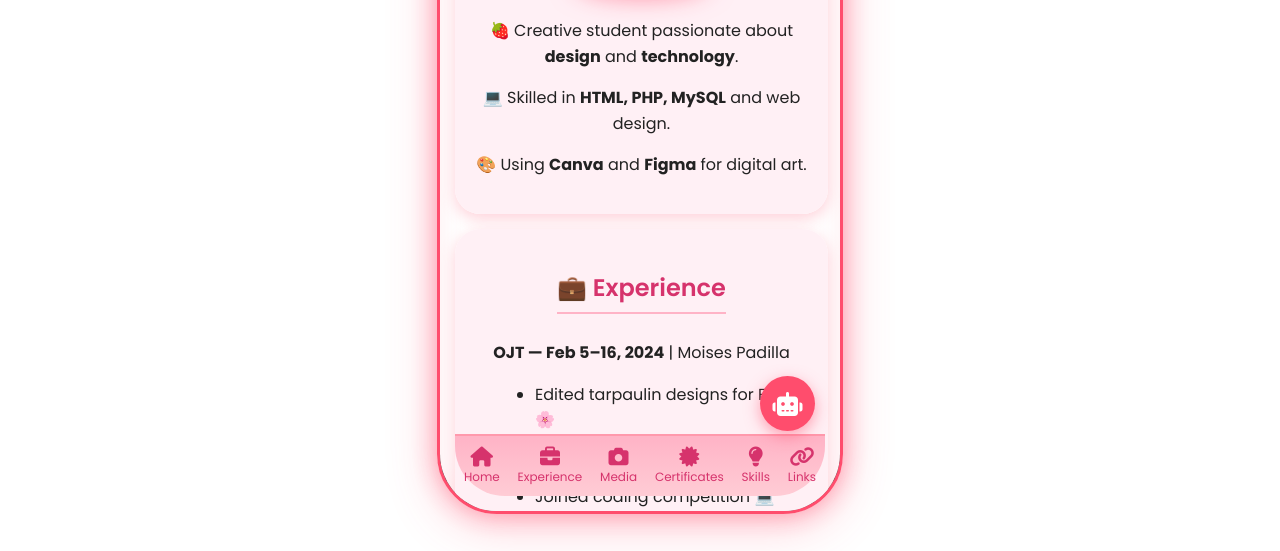
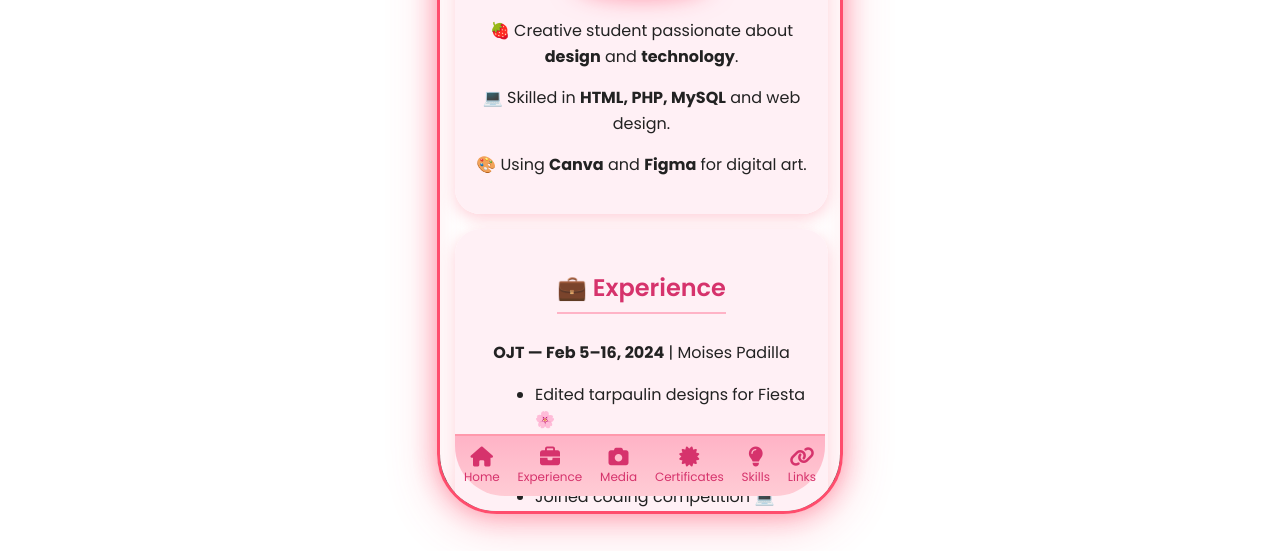
Before and after one commit to delacruzshannongale58-ship-it/who-, a plain HTML site: page index.html in a window 1280 px wide. Shown: the part 249-800 px from the top of the page. Drawn offline with Linux system fonts and the light colour scheme.

Commit message:
Update index.html

```diff
--- a/index.html
+++ b/index.html
@@ -113,23 +113,6 @@ button:hover { transform: scale(1.1); background: linear-gradient(135deg,var(--c
 .bottom-nav a:hover { transform: scale(1.2); color: var(--strawberry-red); text-shadow: 0 0 10px var(--strawberry-red); }
 
 /* CHATBOT STYLING */
-#chat-bubble {
-  position: fixed;
-  bottom: 80px;
-  right: 25px;
-  width: 55px;
-  height: 55px;
-  background: var(--strawberry-red);
-  border-radius: 50%;
-  display: flex;
-  justify-content: center;
-  align-items: center;
-  color: white;
-  font-size: 24px;
-  cursor: pointer;
-  z-index: 1000;
-  box-shadow: 0 5px 15px rgba(255,77,109,0.5);
-}
 #chat-window {
   position: absolute;
   bottom: 75px;
@@ -221,7 +204,7 @@ html { scroll-behavior: smooth; }
     <div class="portfolio-name">Gale's Portfolio🍒</div>
 
     <section id="home">
-      <img src="p.jpg.jpg" alt="Profile Picture" class="zoom-img">
+      <img src="p.jpg.jpg" alt="Profile Picture" class="zoom-img" onclick="toggleChat()">
       <p>🍓 Creative student passionate about <b>design</b> and <b>technology</b>.</p>
       <p>💻 Skilled in <b>HTML, PHP, MySQL</b> and web design.</p>
       <p>🎨 Using <b>Canva</b> and <b>Figma</b> for digital art.</p>
@@ -308,9 +291,6 @@ html { scroll-behavior: smooth; }
       </div>
     </section>
 
-    <div id="chat-bubble" onclick="toggleChat()">
-      <i class="fas fa-robot"></i>
-    </div>
     <div id="chat-window">
       <div class="chat-header">
         <span>Gale AI Assistant</span>
@@ -343,15 +323,8 @@ html { scroll-behavior: smooth; }
 <script>
 function toggleChat() {
   const window = document.getElementById('chat-window');
-  const bubble = document.getElementById('chat-bubble');
-
-  if (window.style.display === 'flex') {
-    window.style.display = 'none';
-    bubble.style.display = 'flex'; // Show the bubble again when closed
-  } else {
-    window.style.display = 'flex';
-    bubble.style.display = 'none'; // Hide the bubble when window is open
-  }
+  // Simple toggle logic for the window visibility
+  window.style.display = (window.style.display === 'flex' ? 'none' : 'flex');
 }
 
 function sendChat() {
```
